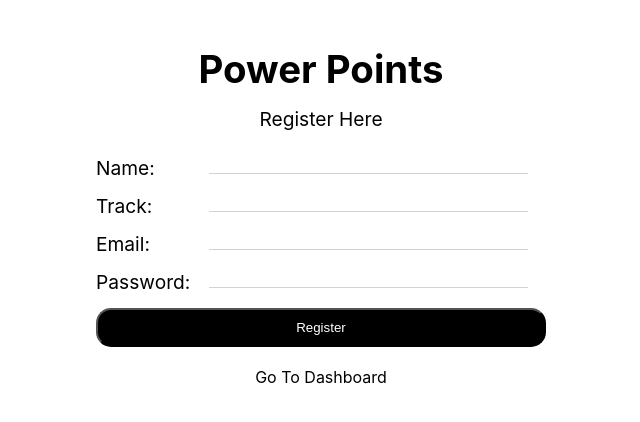
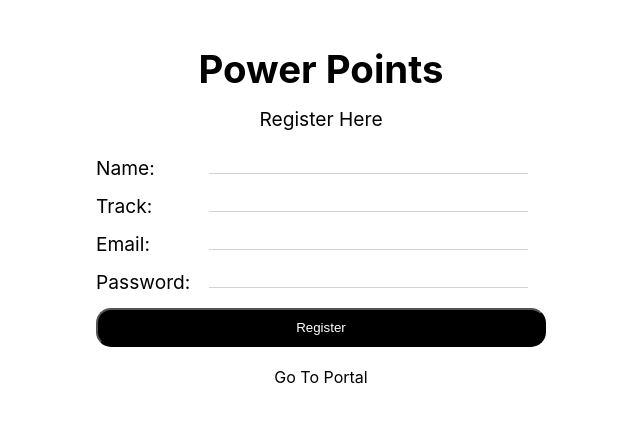
Before and after one commit to Jameson13B/party-points, a React (Create React App) app: page /register in a window 1280 px wide. Shown: the top 422 px of the page, without its empty margins (319-959 px from the left). Built offline with nearby package versions, Linux system fonts and the light colour scheme; no server answers.

Commit message:
Updating link text

```diff
--- a/src/views/Register.js
+++ b/src/views/Register.js
@@ -98,7 +98,7 @@ class Register extends React.Component {
           <DashboardLink
             onClick={() => this.props.history.push('/teacher-portal')}
           >
-            Go To Dashboard
+            Go To Portal
           </DashboardLink>
         </Form>
       </Container>
```
